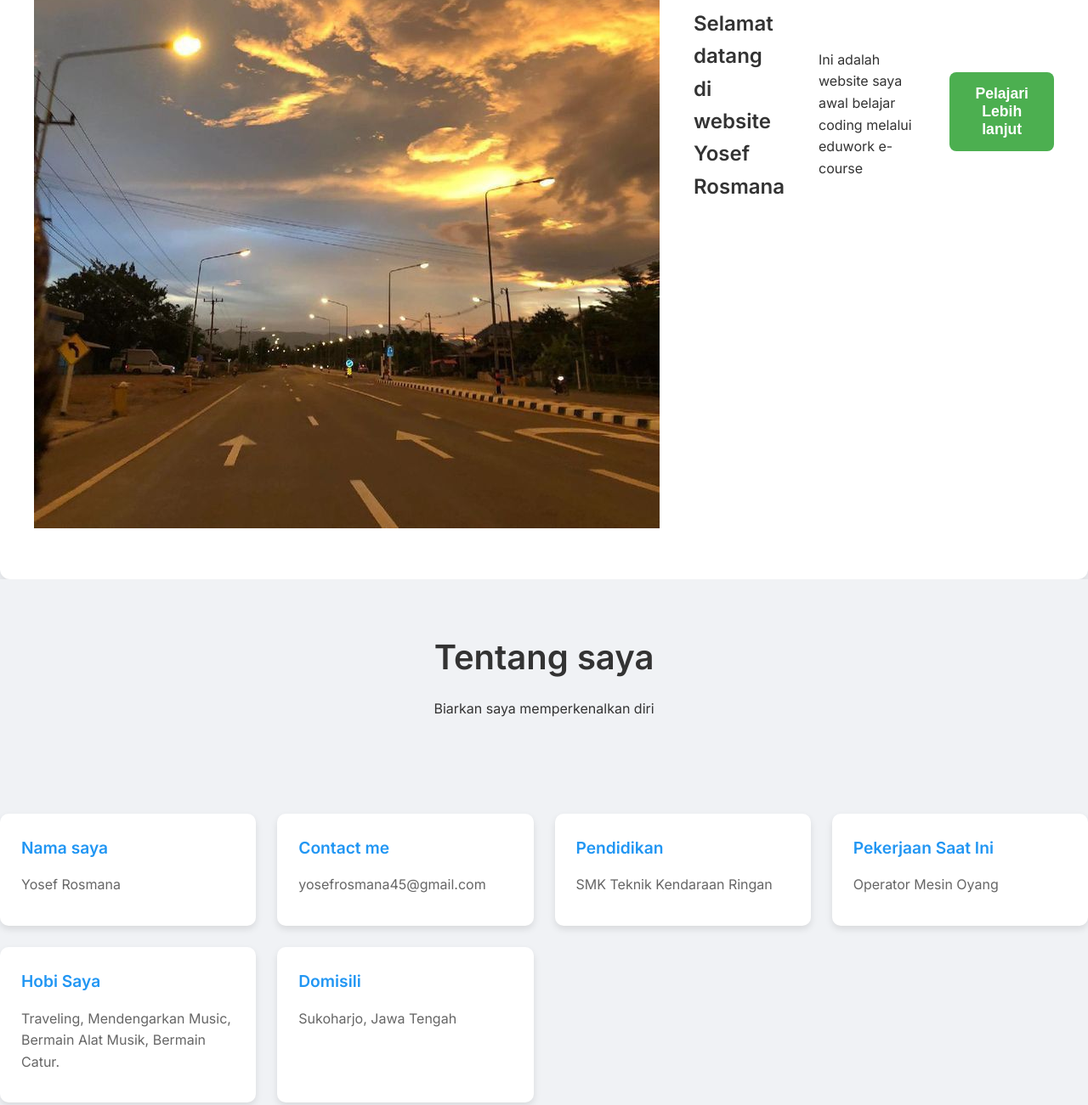
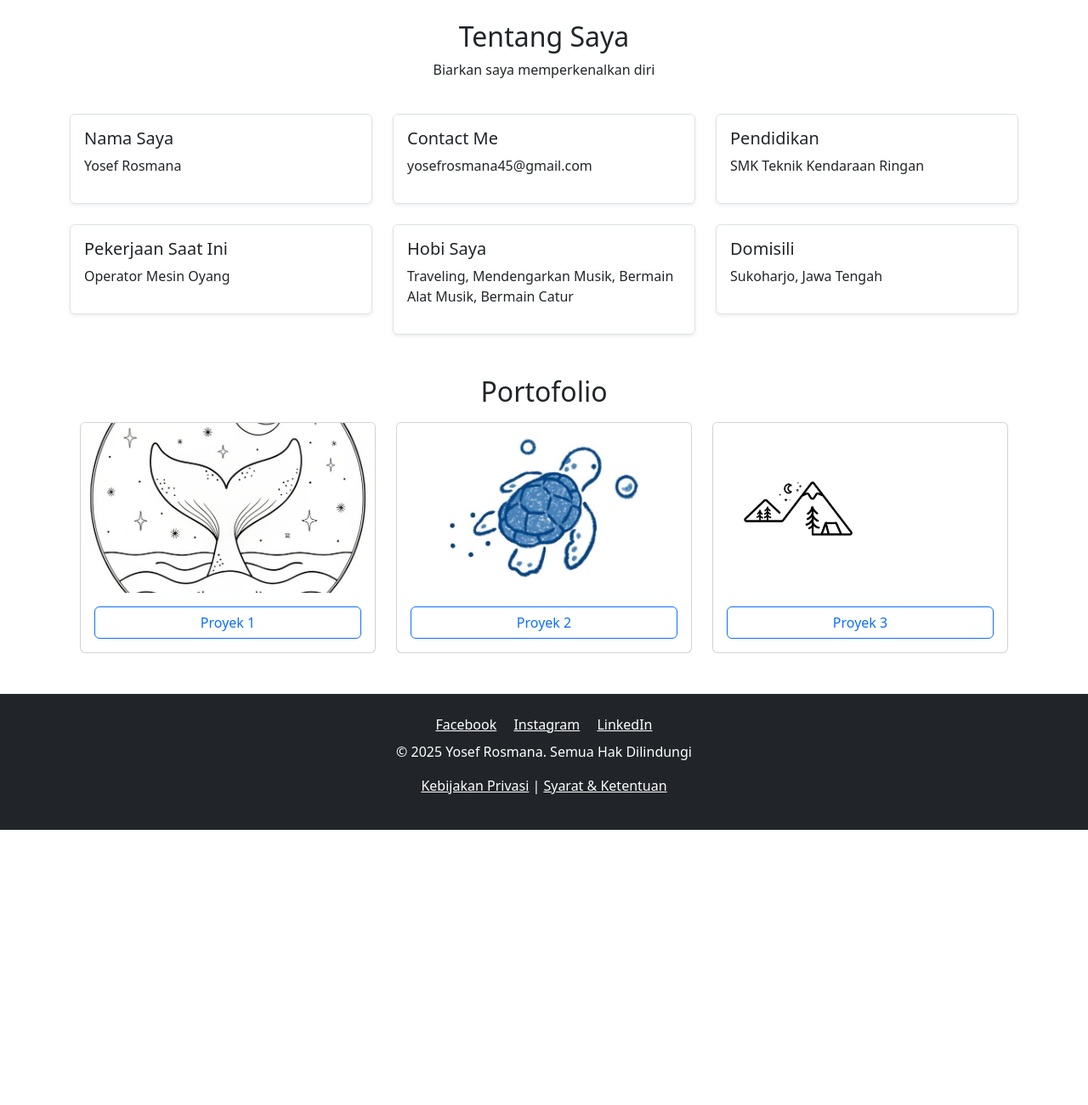
Before and after one commit to doseng45/eduwork, a plain HTML site: page tugas_1.html in a window 1280 px wide. Shown: the part 535-1836 px from the top of the page at 85% size. After the commit the page ends 1512 px from the top, so only its background shows below. Drawn offline with nearby package versions, Linux system fonts and the light colour scheme.

Commit message:
file ini sudah di ubah menggunakan bootstrap dan resfonsif

```diff
--- a/tugas_1.html
+++ b/tugas_1.html
@@ -1,92 +1,125 @@
+<!DOCTYPE html>
 <html lang="id">
 <head>
   <meta charset="UTF-8">
   <meta name="viewport" content="width=device-width, initial-scale=1.0">
-    <title>website yosef</title>
+  <title>Website Yosef</title>
 
-    <!-- ini adalah link style css -->
-     <link rel="stylesheet" href="style.css">
+  <!-- Bootstrap CSS -->
+  <link rel="stylesheet" href="https://cdn.jsdelivr.net/npm/bootstrap@5.3.7/dist/css/bootstrap.min.css">
 </head>
 <body>
-    <!-- navbar -->
-   <nav class="main-navbar">
-    <a href="#" class="navbar-brand">Brand Anda</a>
-    <ul class="navbar-nav-links">
-        <li><a href="#header-section">Header</a></li>
-        <li><a href="#biodata-section">Biodata</a></li>
-        <li><a href="#portfolio-section">Portofolio</a></li>
-    </ul>
+
+  <!-- Navbar -->
+  <nav class="navbar navbar-expand-lg bg-body-tertiary">
+    <div class="container">
+      <a class="navbar-brand" href="#">Profil</a>
+      <a class="navbar-brand" href="#">Portofolio</a>
+      <a class="navbar-brand" href="#">Tentang Saya</a>
+    </div>
   </nav>
-    <!-- content 1 -->
-     <main>
-    <section id="header-section" class="hero-section">
-        <img src="gbr1.jpeg" alt="foto profil">
+
+  <!-- Hero Section -->
+  <main class="container my-5">
+    <section id="header-section" class="text-center">
+      <img src="gbr1.jpeg" alt="foto profil" class="img-fluid rounded mb-3" style="max-width: 200px;">
       <h2>Selamat datang di website Yosef Rosmana</h2>
       <p>Ini adalah website saya awal belajar coding melalui eduwork e-course</p>
-        <button class="cta-button">Pelajari Lebih lanjut</button>
+      <button class="btn btn-primary">Pelajari Lebih Lanjut</button>
     </section>
 
-    <section id="biodata-section" class="about-me-section">
-        <h2>Tentang saya</h2>
-        <p>Biarkan saya memperkenalkan diri</p>
+    <!-- Biodata Section -->
+    <section id="biodata-section" class="mt-5">
+      <h2 class="text-center">Tentang Saya</h2>
+      <p class="text-center">Biarkan saya memperkenalkan diri</p>
+      <div class="row row-cols-1 row-cols-md-3 g-4 mt-3">
+  <div class="col">
+    <div class="border p-3 rounded shadow-sm">
+      <h5>Nama Saya</h5>
+      <p>Yosef Rosmana</p>
+    </div>
+  </div>
+  <div class="col">
+    <div class="border p-3 rounded shadow-sm">
+      <h5>Contact Me</h5>
+      <p>yosefrosmana45@gmail.com</p>
+    </div>
+  </div>
+  <div class="col">
+    <div class="border p-3 rounded shadow-sm">
+      <h5>Pendidikan</h5>
+      <p>SMK Teknik Kendaraan Ringan</p>
+    </div>
+  </div>
+  <div class="col">
+    <div class="border p-3 rounded shadow-sm">
+      <h5>Pekerjaan Saat Ini</h5>
+      <p>Operator Mesin Oyang</p>
+    </div>
+  </div>
+  <div class="col">
+    <div class="border p-3 rounded shadow-sm">
+      <h5>Hobi Saya</h5>
+      <p>Traveling, Mendengarkan Musik, Bermain Alat Musik, Bermain Catur</p>
+    </div>
+  </div>
+  <div class="col">
+    <div class="border p-3 rounded shadow-sm">
+      <h5>Domisili</h5>
+      <p>Sukoharjo, Jawa Tengah</p>
+    </div>
+  </div>
+</div>
+
     </section>
 
-        <div class="biodata-grid"> <div class="biodata-item">
-                <h3>Nama saya</h3>
-                <p>Yosef Rosmana</p>
+    <!-- Portofolio Section -->
+    <section id="portfoo-section" class="mt-5">
+  <h2 class="text-center">Portofolio</h2>
+  <div class="container mt-3">
+    <div class="row row-cols-1 row-cols-md-3 g-4">
+      <div class="col">
+        <div class="card">
+<img src="gbr3.jpeg" class="card-img-top img-fluid" alt="proyek 1" style="height: 200px; object-fit: cover;">
+          <div class="card-body">
+            <a href="#dhwdddd" class="btn btn-outline-primary w-100">Proyek 1</a>
           </div>
-            <div class="biodata-item">
-                <h3>Contact me</h3>
-                <p>yosefrosmana45@gmail.com</p>
         </div>
-            <div class="biodata-item">
-                <h3>Pendidikan</h3>
-                <p>SMK Teknik Kendaraan Ringan</p>
       </div>
-            <div class="biodata-item">
-                <h3>Pekerjaan Saat Ini</h3>
-                <p>Operator Mesin Oyang</p>
+      <div class="col">
+        <div class="card">
+          <img src="gbr4.jpeg" class="card-img-top img-fluid" alt="proyek 2" style="height: 200px; object-fit: cover;">
+          <div class="card-body">
+            <a href="#dhwdddd" class="btn btn-outline-primary w-100">Proyek 2</a>
           </div>
-            <div class="biodata-item">
-                <h3>Hobi Saya</h3>
-                <p>Traveling, Mendengarkan Music, Bermain Alat Musik, Bermain Catur.</p>
         </div>
-            <div class="biodata-item">
-                <h3>Domisili</h3>
-                <p>Sukoharjo, Jawa Tengah</p>
+      </div>
+      <div class="col">
+        <div class="card">
+          <img src="gbr5.jpeg" class="card-img-top img-fluid" alt="proyek 3" style="width: 200px; object-fit: cover;">
+          <div class="card-body">
+            <a href="#dhwdddd" class="btn btn-outline-primary w-100">Proyek 3</a>
+          </div>
+        </div>
+      </div>
     </div>
   </div>
 </section>
 
-    <section id="portfolio-section" class="portfolio-section">
-        <h2>Portofolio</h2>
-        <div class="portfolio-grid-container"> <div class="portfolio-item-card"> <img src="gbr3.jpeg" alt="proyek 1">
-                <a href="#dhwdddd">Proyek 1</a>
-            </div>
-            <div class="portfolio-grid-container"> <div class="portfolio-item-card"> <img src="gbr4.jpeg" alt="proyek 1">
-                <a href="#dhwdddd">Proyek 1</a>
-            </div>
-            <div class="portfolio-grid-container"> <div class="portfolio-item-card"> <img src="gbr5.jpeg" alt="proyek 1">
-                <a href="#dhwdddd">Proyek 1</a>
-            </div>
-
-            </div>
-    </section>
   </main>
 
-<!-- footer -->
-     <footer>
-        <div class="footer-column">
-            <div class="social-icon">
-                <a href="#">FB</a>
-                <a href="#">IG</a>
-                <a href="#">Linkid</a>
+  <!-- Footer -->
+  <footer class="bg-dark text-white mt-5 p-4 text-center">
+    <div class="mb-2">
+      <a href="#" class="text-white me-3">Facebook</a>
+      <a href="#" class="text-white me-3">Instagram</a>
+      <a href="#" class="text-white">LinkedIn</a>
     </div>
-        </div>
-        <div>
-            <p>$copy;2025 Yosef rosmana. Semua Hak Dilindungi</p>
-            <p><a href="/privacy-policy">Kebijakan Privasi</a> | <a href="/terms">Syarat & Ketentuan</a></p>
-        </div>
+    <p>&copy; 2025 Yosef Rosmana. Semua Hak Dilindungi</p>
+    <p><a href="/privacy-policy" class="text-white">Kebijakan Privasi</a> | <a href="/terms" class="text-white">Syarat & Ketentuan</a></p>
   </footer>
+
+  <!-- Bootstrap JS -->
+  <script src="https://cdn.jsdelivr.net/npm/bootstrap@5.3.7/dist/js/bootstrap.bundle.min.js"></script>
 </body>
 </html>
```
Lines whose indentation alone changed are shown as unchanged.
